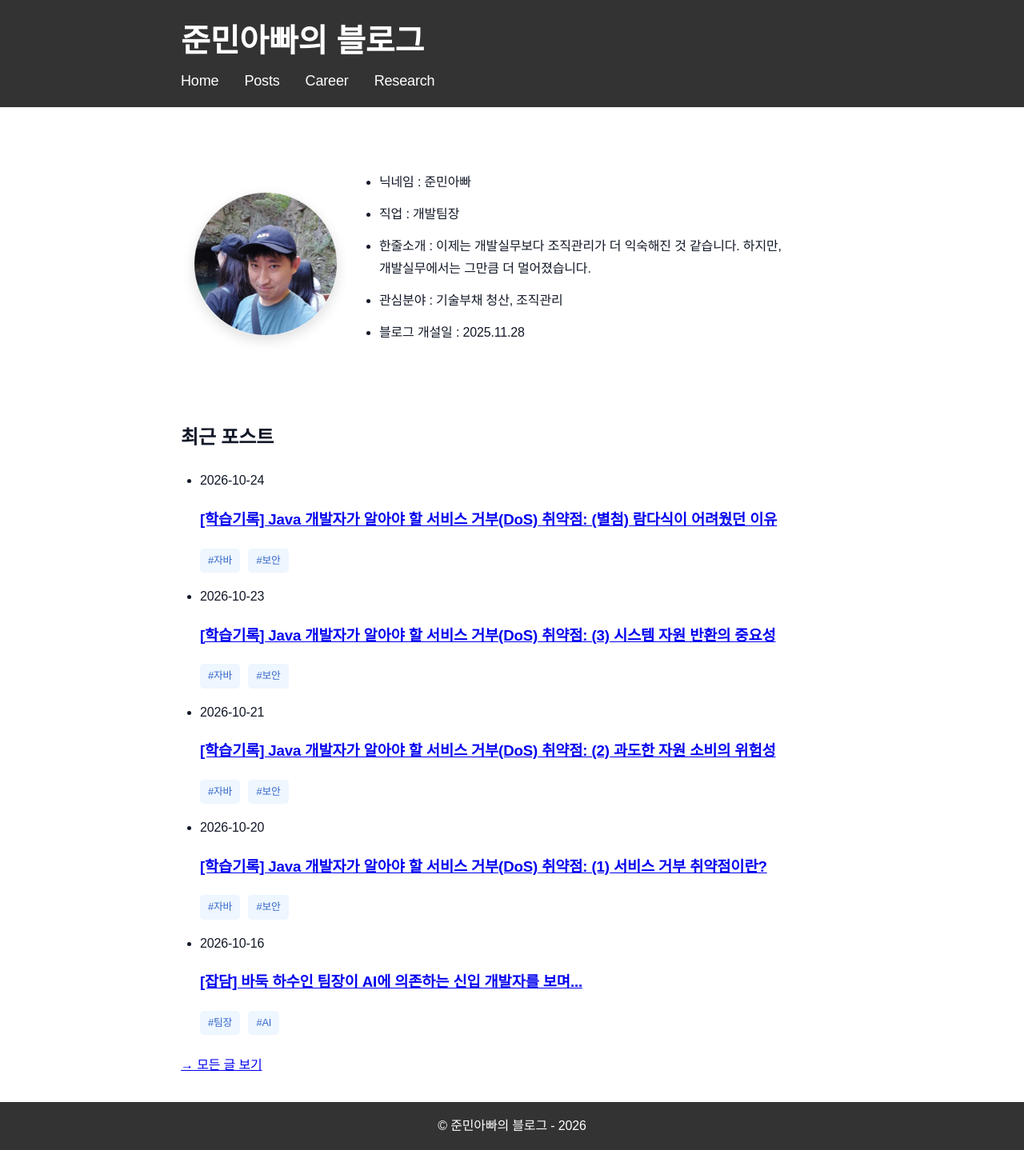
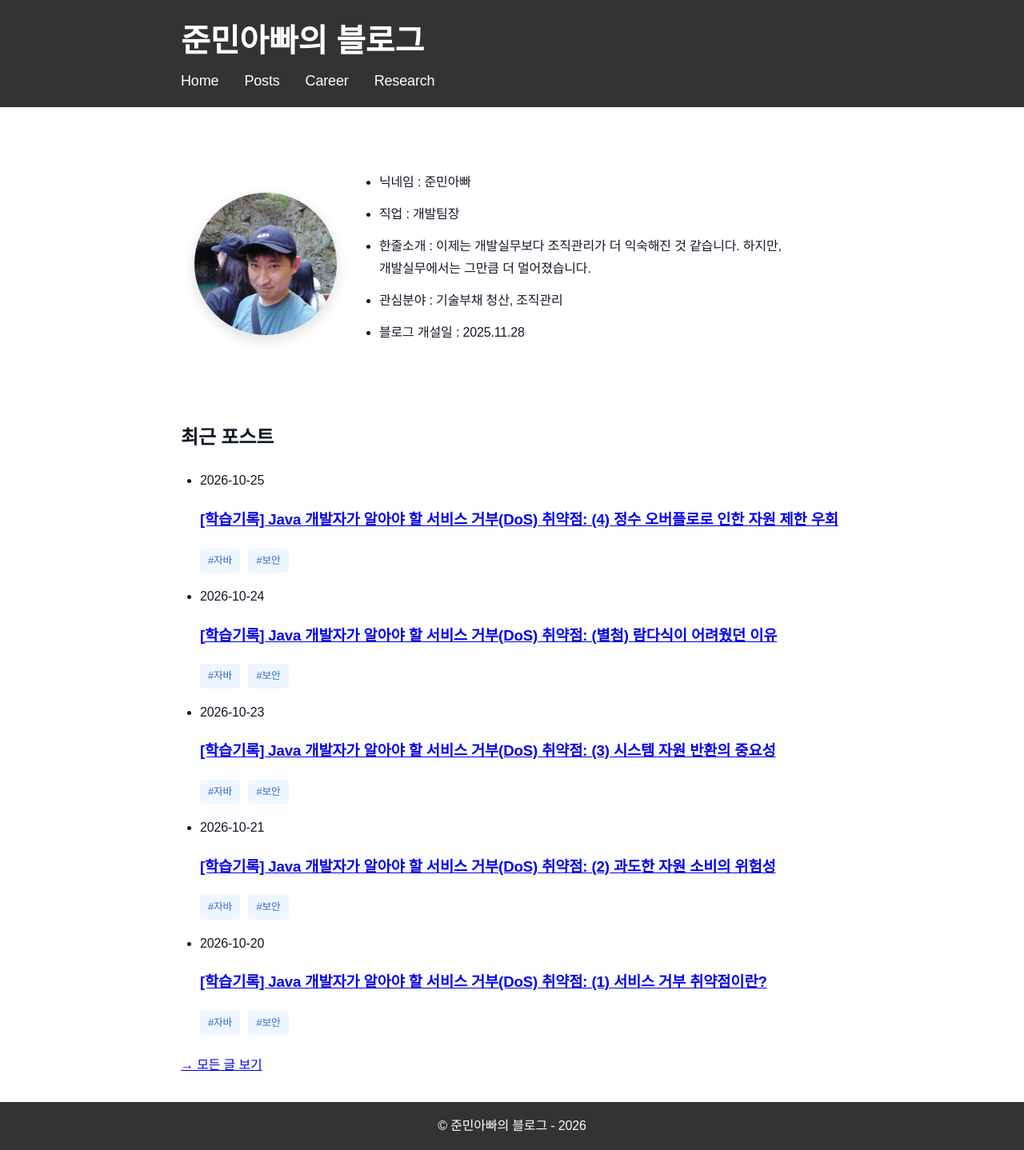
Before and after one commit to sanghoon-lee/sanghoon-lee.github.io, a Jekyll site: the page built from index.md, in a window 1280 px wide. Shown: the whole page at 80% size. Built offline with Jekyll 4.4.1, drawn with Linux system fonts in a browser that asks for light colours; part of the change alters nothing that is shown.

Commit message:
dos-4 포스팅 추가

````diff
--- a/_data/dos.yml
+++ b/_data/dos.yml
@@ -10,3 +10,5 @@ posts:
     url: "/2026/10/23/dos3/"
   - title: "(별첨) 람다식이 어려웠던 이유"
     url: "/2026/10/24/dos3-added1/"
+  - title: "(4) 정수 오버플로로 인한 자원 제한 우회"
+    url: "/2026/10/25/dos4/"
--- /dev/null
+++ b/_posts/2026-10-25-dos4.md
@@ -0,0 +1,279 @@
+---
+layout: post
+title: "[학습기록] Java 개발자가 알아야 할 서비스 거부(DoS) 취약점: (4) 정수 오버플로로 인한 자원 제한 우회"
+date: 2026-10-25
+series: dos
+description: Oracle Secure Coding Guidelines for Java SE의 DOS-3 지침을 통해 정수 오버플로가 자원 사용량 검증에 미치는 영향과 안전한 검증 방법을 알아봅니다.
+image: /assets/images/oracle.jpg
+categories: 학습기록
+tags:
+  - 자바
+  - 보안
+---
+
+이전 포스팅에서는 시스템 자원을 적절하게 반환하지 않았을 때 발생할 수 있는 DoS 취약점과 이를 예방하는 방법을 살펴봤습니다.
+
+애플리케이션에서는 메모리 할당이나 데이터 처리 범위 등을 제한하기 위해 입력값과 자원 사용량을 검증합니다. 하지만 검증 과정에서 수행하는 정수 연산에 오버플로가 발생하면 계산 결과가 예상과 달라져 제한 조건을 잘못 판단할 수 있습니다.
+
+이번 포스팅에서는 Oracle Secure Coding Guidelines for Java SE의 세 번째 DoS 보안 지침인 **DOS-3: Resource limit checks should not suffer from integer overflow**를 통해 정수 오버플로가 어떻게 DoS 취약점으로 이어지는지 살펴보고, 안전한 검증 방법을 알아보려고 합니다.
+
+---
+
+## 1. DOS-3: Resource limit checks should not suffer from integer overflow
+
+Oracle의 세 번째 DoS 보안 지침인 **DOS-3: Resource limit checks should not suffer from integer overflow**는 자원 사용량을 제한하는 검증 과정에서 정수 오버플로가 발생하지 않도록 주의해야 한다는 내용을 담고 있습니다.
+
+예를 들어 두 값의 합계가 허용된 범위를 초과하는지 검사할 때, 덧셈 결과에 정수 오버플로가 발생하면 실제로는 제한을 초과했는데도 정상적인 값으로 판단할 수 있습니다.
+
+이처럼 **자원 사용량을 제한하는 검증 로직이 존재하더라도 정수 오버플로가 발생하면 제한 조건을 우회할 수 있으며, 결과적으로 과도한 자원 소비나 서비스 거부 문제로 이어질 수 있습니다.**
+
+따라서 자원 사용량을 검증할 때는 입력값의 범위뿐 아니라 검증 과정에서 수행하는 정수 연산의 안전성도 고려해야 합니다.
+
+---
+
+## 2. 정수 오버플로와 자원 제한 검증의 문제
+
+정수 오버플로는 개발자라면 알아야 할 기본적인 개념이지만, 코드를 작성하면서 의식하지 못하고 넘어갈 수 있는 부분이기도 합니다.
+
+저는 신입 개발자로 입사한 후 약 17년 동안 금융 IC카드에 탑재되는 스마트카드 운영체제인 COS(Card Operating System)와 Java Card Virtual Machine을 개발했습니다. 사실 서버 개발 경험보다는 임베디드 소프트웨어 개발 경험이 훨씬 많습니다.
+
+스마트카드와 같이 자원이 제한적인 환경에서는 정수형 변수의 표현 범위와 오버플로 문제를 주의 깊게 다뤄야 했습니다. 그래서 정수 오버플로는 지금도 비교적 익숙한 개념입니다.
+
+### 2.1. 정수 오버플로가 발생하는 이유
+
+Java의 정수형 변수는 데이터 타입에 따라 표현할 수 있는 값의 범위가 정해져 있습니다.
+
+예를 들어 `int`는 32비트, `long`은 64비트 부호 있는 정수형으로 각각 표현할 수 있는 최댓값과 최솟값이 존재합니다. 이러한 범위를 벗어나는 연산 결과가 발생하는 것을 정수 오버플로(Integer Overflow)라고 합니다.
+
+다음은 long 타입에서 정수 오버플로가 발생하는 예제입니다.
+
+```java
+long value = Long.MAX_VALUE;
+
+System.out.println(value);     // 9223372036854775807
+System.out.println(value + 1); // -9223372036854775808
+```
+
+`Long.MAX_VALUE`는 long 타입이 표현할 수 있는 최댓값입니다. 여기에 1을 더하면 더 큰 양수가 되어야 할 것 같지만, 실제로는 표현 범위를 벗어나면서 최솟값인 `Long.MIN_VALUE`로 바뀝니다.
+
+중요한 점은 Java에서 일반적인 정수 덧셈에 오버플로가 발생하더라도 자동으로 예외가 발생하지 않는다는 것입니다. 그렇기 때문에 연산 결과가 정상적인 값이라고 가정하고 처리하면 예상하지 못한 문제가 발생할 수 있습니다.
+
+그렇다면 최댓값에 1을 더했을 뿐인데 왜 최솟값인 음수로 바뀌는 것일까요?
+
+이는 Java에서 부호 있는 정수를 표현할 때 **2의 보수(2's Complement)** 방식을 사용하기 때문입니다.
+
+2의 보수 방식에서는 정해진 비트 수로 양수와 음수를 표현하며, 최상위 비트가 1이면 음수를 나타냅니다. 따라서 Java의 `int`나 `long`에서 최댓값에 1을 더하면 정수 오버플로가 발생하면서 비트 패턴이 최솟값을 나타내는 형태로 바뀝니다.
+
+자세한 원리는 아래 포스팅에서 정리했습니다.
+
+**참고**
+
+[(별첨) 최댓값에 1을 더하면 왜 음수가 될까?](https://sanghoon-lee.github.io/2026/10/25/dos4-signed/)
+
+---
+
+### 2.2. 정수 오버플로로 인한 자원 제한 우회
+
+앞서 살펴본 정수 오버플로는 단순히 잘못된 계산 결과를 반환하는 문제에 그치지 않습니다. 자원 사용량을 검증하는 코드에서도 동일한 문제가 발생할 수 있습니다.
+
+Oracle 가이드라인에서는 다음과 같은 검증 코드를 예제로 소개하고 있습니다.
+
+```java
+private void checkGrowBy(long extra) {
+    if (current + extra > max) {
+        throw new IllegalArgumentException();
+    }
+}
+```
+
+여기서 `current`는 현재 사용 중인 자원량, `extra`는 추가로 사용하려는 자원량, `max`는 허용된 최대 자원량입니다.
+
+현재 사용량과 추가 사용량의 합계가 허용된 최대 자원량을 초과하면 예외를 발생시키는 구조입니다.
+
+하지만 이 코드에는 **`current + extra` 연산에서 정수 오버플로가 발생할 수 있다는 문제**가 있습니다.
+
+예를 들어 다음과 같은 값을 대입해 보겠습니다.
+
+```java
+long current = Long.MAX_VALUE - 5;
+long extra = 10;
+long max = Long.MAX_VALUE;
+
+System.out.println(current + extra);
+// -9223372036854775804
+
+System.out.println(current + extra > max);
+// false
+```
+
+수학적으로 `current + extra`는 `Long.MAX_VALUE`보다 5 큰 값이므로 허용된 범위를 초과합니다. 하지만 Java의 `long` 타입에서는 정수 오버플로가 발생하면서 연산 결과가 음수로 바뀝니다.
+
+그 결과 `current + extra > max` 조건식은 `false`가 되어 검증 로직이 자원 사용량 초과를 감지하지 못합니다. 즉, **자원 사용량을 제한하는 검증 로직이 존재하더라도 정수 오버플로로 인해 제한 조건이 우회될 수 있는 것**입니다.
+
+이러한 문제가 실제 자원 할당이나 데이터 처리 로직과 연결된다면 과도한 자원 소비로 이어져 DoS 취약점의 원인이 될 수 있습니다.
+
+---
+
+## 3. 정수 오버플로를 예방하는 검증 방법
+
+앞서 살펴본 문제는 자원 사용량을 검증하는 과정에서 정수 오버플로가 발생할 수 있다는 점을 고려하지 않았기 때문에 발생했습니다.
+
+Oracle 가이드라인에서는 이를 예방하기 위한 여러 가지 방법을 소개하고 있습니다.
+
+### 3.1. 뺄셈을 이용한 범위 검증
+
+첫 번째 방법은 **덧셈을 이용한 검증 조건을 뺄셈으로 변경하는 것**입니다.
+
+앞서 살펴본 `current + extra > max` 조건식은 덧셈 결과가 `long`의 표현 범위를 초과하면 정상적으로 동작하지 않을 수 있습니다.
+
+Oracle에서는 다음과 같이 검증 코드를 변경하도록 안내합니다.
+
+```java
+private void checkGrowBy(long extra) {
+    if (extra < 0 || current > max - extra) {
+        throw new IllegalArgumentException();
+    }
+}
+```
+
+위 코드에서는 먼저 `extra`가 음수인지 확인합니다.
+
+이후 허용된 최대 자원량인 `max`에서 추가 사용량인 `extra`를 뺀 결과와 현재 사용량인 `current`를 비교합니다.
+
+즉, **추가 사용량을 더한 결과가 최대 자원량을 초과하는지 검사하는 대신, 추가 사용량을 제외한 허용 범위에 현재 사용량이 포함되는지 검사하는 방식**입니다.
+
+예를 들어 앞서 사용했던 값을 다시 적용해 보겠습니다.
+
+```java
+long current = Long.MAX_VALUE - 5;
+long extra = 10;
+long max = Long.MAX_VALUE;
+
+System.out.println(current > max - extra);
+// true
+```
+
+`max - extra`는 `Long.MAX_VALUE - 10`이므로 정수 오버플로가 발생하지 않습니다.
+
+현재 사용량인 `current`가 이 값을 초과하기 때문에 조건식은 `true`가 되고, 정상적으로 자원 사용량 초과를 감지할 수 있습니다. 다만 이 방법은 `current`와 `max`가 0 이상이고, 현재 사용량이 유효한 범위에 있다는 전제에서 안전하게 사용할 수 있습니다.
+
+따라서 **검증 조건을 변경하는 것뿐 아니라 연산에 사용되는 값의 유효성을 함께 확인하는 것이 중요합니다.**
+
+### 3.2. BigInteger를 이용한 검증
+
+두 번째 방법은 `BigInteger`를 사용하는 것입니다.
+
+Java의 `int`와 `long`은 표현할 수 있는 값의 범위가 정해져 있지만, `BigInteger`는 고정된 비트 크기에 제한되지 않는 정수 연산을 제공합니다.
+
+Oracle에서는 `BigInteger`를 이용해 정수 오버플로를 방지하는 방법도 소개하고 있습니다. 이를 앞서 살펴본 예제에 적용하면 다음과 같이 작성할 수 있습니다.
+
+```java
+private void checkGrowBy(long extra) {
+    BigInteger currentBig = BigInteger.valueOf(current);
+    BigInteger maxBig = BigInteger.valueOf(max);
+    BigInteger extraBig = BigInteger.valueOf(extra);
+
+    if (extra < 0 ||
+        currentBig.add(extraBig).compareTo(maxBig) > 0) {
+        throw new IllegalArgumentException();
+    }
+}
+```
+
+위 코드는 `current`, `extra`, `max`를 `BigInteger`로 변환한 후 덧셈과 비교 연산을 수행합니다.
+
+`BigInteger`를 이용하면 `long`의 최댓값을 초과하는 연산도 표현할 수 있으므로, 정수 오버플로로 인해 검증 조건이 잘못 판단되는 문제를 예방할 수 있습니다.
+
+다만 `BigInteger`는 일반적인 기본 정수형보다 연산과 객체 생성에 따른 비용이 발생할 수 있습니다. 따라서 단순한 자원 사용량 검증이라면 앞서 살펴본 뺄셈 방식이 더 간결할 수 있습니다.
+
+### 3.3. Java 표준 API를 이용한 안전한 검증
+
+Oracle 가이드라인에서는 개발자가 직접 범위 검사 로직을 작성하는 대신, Java에서 제공하는 표준 API를 활용하는 방법도 소개하고 있습니다.
+
+Java 9부터 `java.util.Objects` 클래스에서 제공하는 `checkIndex()`, `checkFromToIndex()`, `checkFromIndexSize()` 메서드를 이용하면 배열이나 데이터 처리 범위가 유효한지 검사할 수 있습니다.
+
+예를 들어 배열의 특정 위치부터 지정된 길이만큼 데이터를 처리하는 경우를 생각해 보겠습니다.
+
+일반적으로 다음과 같이 검증 코드를 작성할 수 있습니다.
+
+```java
+if (offset < 0 || length < 0 ||
+        offset + length > data.length) {
+    throw new IndexOutOfBoundsException();
+}
+```
+
+하지만 `offset + length` 연산에서 정수 오버플로가 발생하면 범위를 벗어난 값이 검증 조건을 통과할 가능성이 있습니다.
+
+```java
+int offset = Integer.MAX_VALUE;
+int length = Integer.MAX_VALUE;
+
+System.out.println(offset + length); // -2
+```
+
+위 코드에서는 `offset + length`의 연산 결과가 정수 오버플로로 인해 -2가 됩니다. 따라서 실제로는 배열의 범위를 크게 초과했지만, `offset + length > data.length` 조건식은 `false`로 평가되어 검증을 통과할 수 있습니다.
+
+다만 이는 애플리케이션에서 직접 작성한 검증 로직이 잘못된 값을 허용하는 문제이지, Java의 배열 경계 검사가 무력화된다는 의미는 아닙니다. 실제로 잘못된 인덱스로 배열에 접근하면 별도의 예외가 발생할 수 있습니다.
+
+이를 예방하기 위해 Oracle에서는 `java.io.OutputStream`의 `write()` 메서드를 예제로 소개하고 있습니다.
+
+```java
+public void write(byte b[], int off, int len) throws IOException {
+    Objects.checkFromIndexSize(off, len, b.length);
+
+    // len == 0 조건은 반복문의 범위에서 처리됨
+    for (int i = 0; i < len; i++) {
+        write(b[off + i]);
+    }
+}
+```
+
+`Objects.checkFromIndexSize()`는 시작 위치인 `off`와 처리할 데이터 길이인 `len`이 배열 `b`의 유효한 범위에 있는지 검사합니다.
+
+범위를 벗어나면 `IndexOutOfBoundsException`이 발생하므로, 개발자가 직접 `off + len`을 계산하여 검사하는 과정에서 발생할 수 있는 정수 오버플로 문제를 예방할 수 있습니다.
+
+---
+
+### 3.4. 정수 연산에서 주의해야 할 사항
+
+Oracle 가이드라인에서는 2의 보수 방식에서 음수의 최솟값을 처리할 때 발생하는 문제도 주의해야 한다고 설명합니다.
+
+예를 들어 다음 코드를 살펴보겠습니다.
+
+```java
+System.out.println(-Integer.MIN_VALUE);
+// -2147483648
+
+System.out.println(Math.abs(Integer.MIN_VALUE));
+// -2147483648
+```
+
+`Integer.MIN_VALUE`는 `-2147483648`이지만, 이를 양수로 변환한 `2147483648`은 `int` 타입으로 표현할 수 없습니다.
+
+따라서 부호를 반전하거나 `Math.abs()`를 호출하더라도 결과가 음수로 남게 됩니다. 이러한 특성을 고려하지 않고 음수 값을 양수로 변환하여 범위를 검증하면 예상하지 못한 문제가 발생할 수 있습니다.
+
+한편 Java에서는 정수 오버플로를 감지하기 위한 메서드도 제공합니다.
+
+대표적으로 Java 8부터 제공하는 `Math.addExact()`는 덧셈 결과가 정수형의 표현 범위를 초과하면 `ArithmeticException`을 발생시킵니다.
+
+```java
+long result = Math.addExact(Long.MAX_VALUE, 1);
+// ArithmeticException 발생
+```
+
+일반적인 정수 덧셈에서는 오버플로가 발생해도 예외가 발생하지 않지만, `Math.addExact()`를 사용하면 오버플로를 감지할 수 있습니다. 이외에도 `Math.multiplyExact()`, `Math.decrementExact()` 등 다양한 메서드를 제공합니다.
+
+이처럼 Java에서 제공하는 표준 API를 활용하면 정수 오버플로를 고려하지 못해 발생하는 문제를 줄일 수 있습니다.
+
+다만 **정수 오버플로를 방지하는 것과 입력값이 유효한지 검증하는 것은 별개의 문제**입니다. 따라서 표준 API를 사용하더라도 입력값의 범위와 실제 자원 사용량의 제한 조건은 함께 확인해야 합니다.
+
+---
+
+## 4. 다음 포스팅
+
+다음 포스팅에서는 네 번째 DoS 보안 지침인 **DOS-4: Implement Robust Error/Exceptions handling for services**에 대해 알아보겠습니다.
+
+애플리케이션에서 발생하는 예외를 적절하게 처리하지 못하면 정상적인 서비스 요청에도 영향을 미칠 수 있습니다.
+
+Oracle 가이드라인을 통해 예외 처리와 예외 전파의 차이를 살펴보고, 예상하지 못한 오류 상황에서도 서비스의 안정성을 유지하기 위한 Java 코드 작성 방법을 정리해 보려고 합니다.
````
